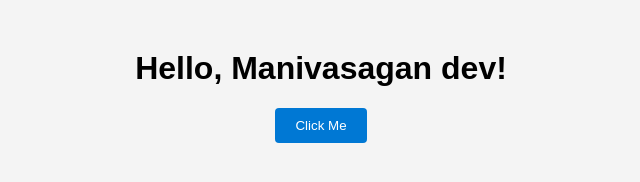
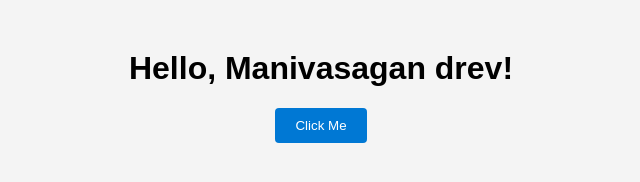
Before and after one commit to mani-bca/action-4test, a website: page front-end/index.html in a window 1280 px wide. Shown: the whole page, without its empty margins (319-959 px from the left). Drawn offline with Linux system fonts and the light colour scheme.

Commit message:
Update index.html

```diff
--- a/front-end/index.html
+++ b/front-end/index.html
@@ -7,7 +7,7 @@
   <link rel="stylesheet" href="./style.css" />
 </head>
 <body>
-  <h1>Hello, Manivasagan dev!</h1>
+  <h1>Hello, Manivasagan drev!</h1>
   <button onclick="showMessage()">Click Me</button>
   <script src="./script.js"></script>
 </body>
```
